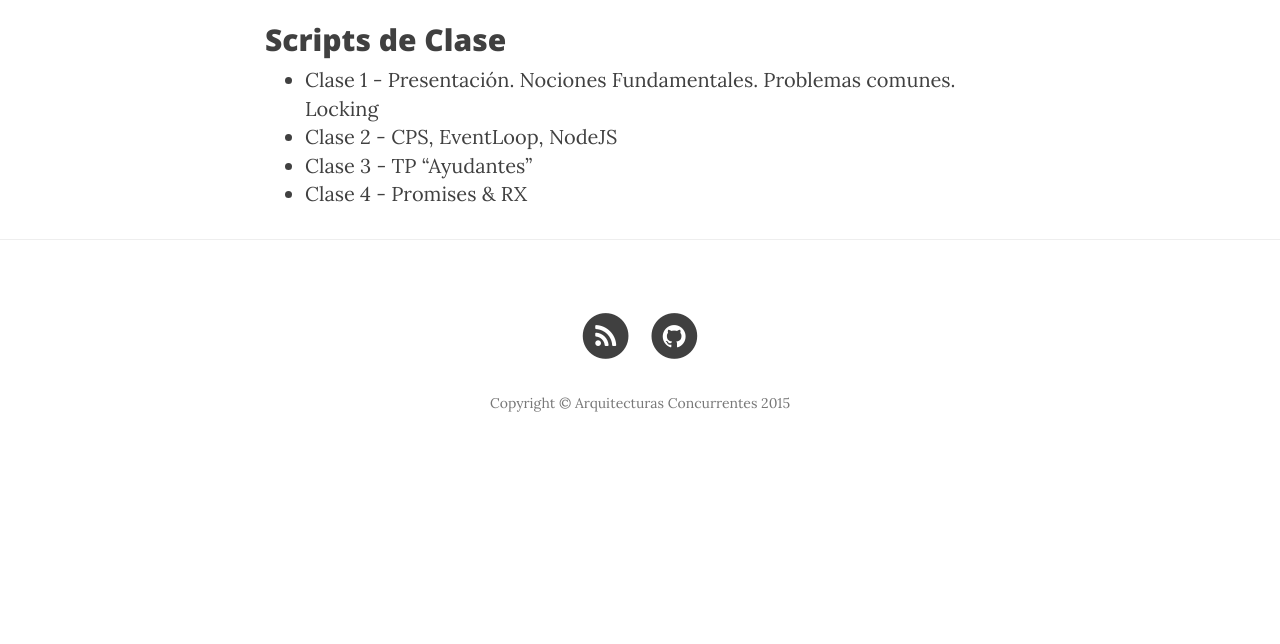
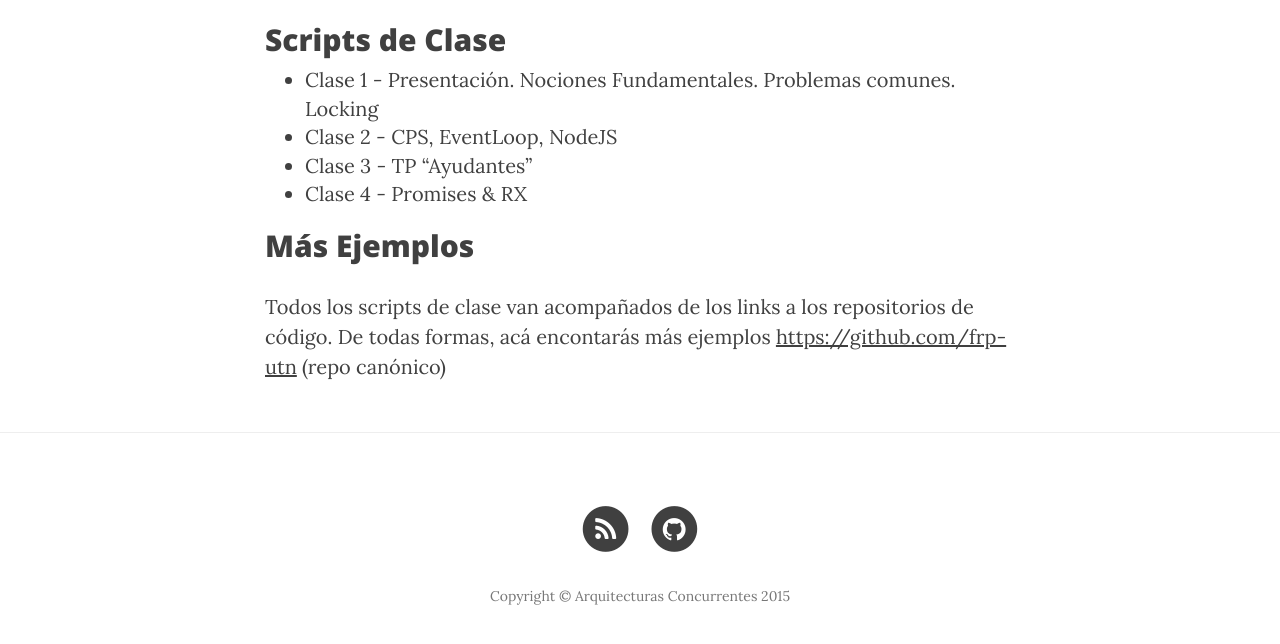
Before and after one commit to arquitecturas-concurrentes/arquitecturas-concurrentes.github.io, a Jekyll site: the page built from contenido.md, in a window 1280 px wide and 900 px high, scrolled down 1058 px, cut to the strip 228-872 px from the top of the window. Built offline with Jekyll 4.4.1, drawn with Linux system fonts in a browser that asks for light colours; nearby versions of some CDN libraries; before the commit the page ends 1765 px from its top, so only the background shows below that.

Commit message:
Update contenido.md

```diff
--- a/contenido.md
+++ b/contenido.md
@@ -22,3 +22,7 @@
 * [Clase 2 - CPS, EventLoop, NodeJS](https://docs.google.com/document/d/1qN_HSIvjV5L78NxiEuT2EqHXKNVuQv3SKEbKt8guOnI/edit#heading=h.r8cpo7leyq8g)
 * [Clase 3 - TP "Ayudantes"](https://docs.google.com/document/d/1j7agLiiWzoOAY3cmF2uevn8fvyrG0oDm0SzBkQru6A4/edit)
 * [Clase 4 - Promises & RX](https://docs.google.com/document/d/1YRZh9sKo97oexohtdSXfY-BUK_Ya05WUeZUfSlO20LI/edit)
+
+## Más Ejemplos
+
+Todos los scripts de clase van acompañados de los links a los repositorios de código. De todas formas, acá encontarás más ejemplos  [https://github.com/frp-utn](https://github.com/arquitecturas-concurrentes) (repo canónico)
```
